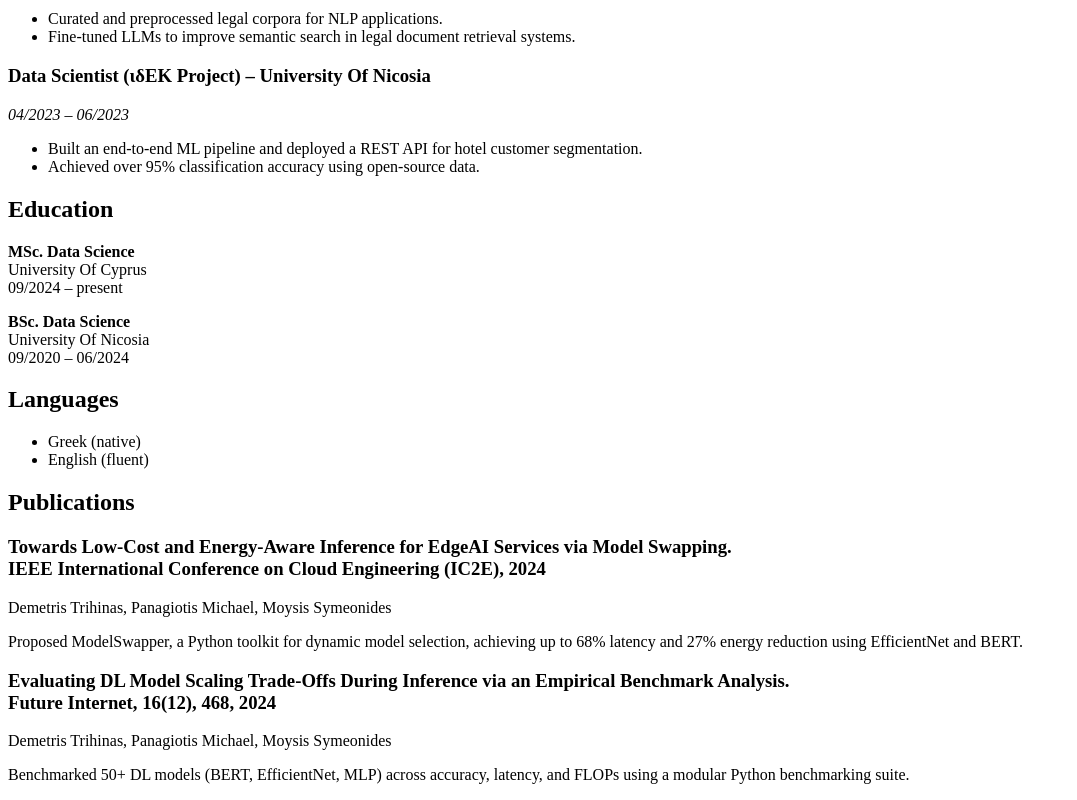
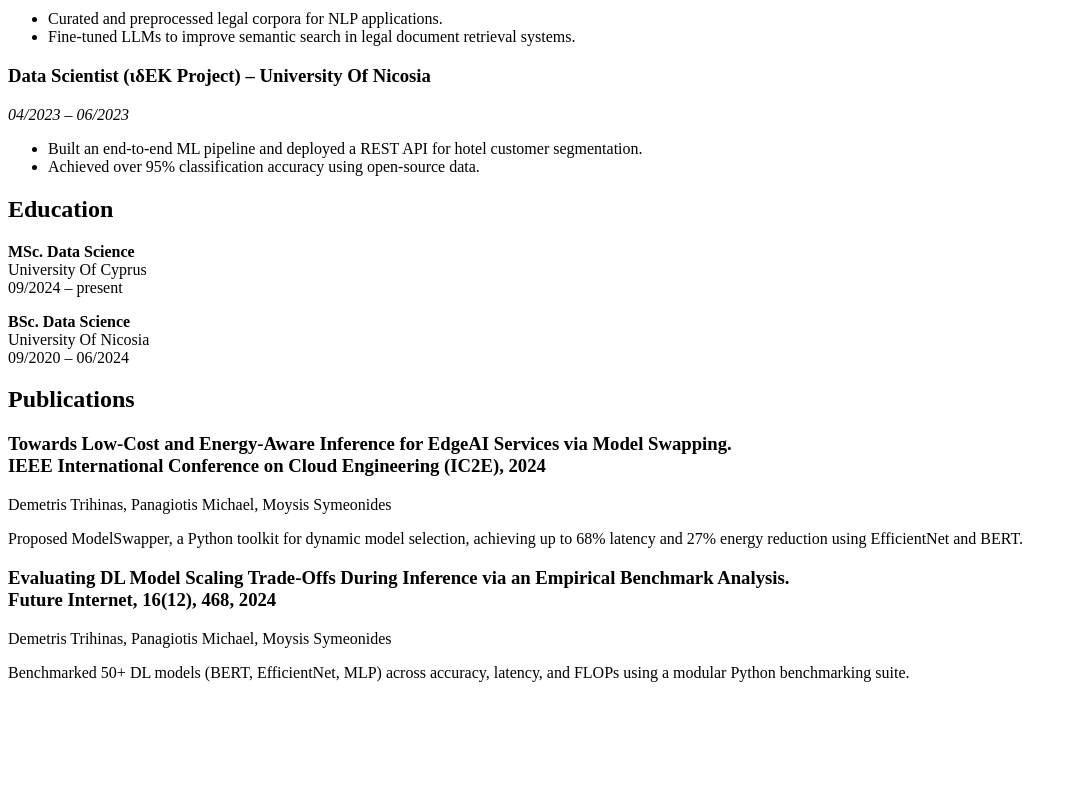
Before and after one commit to michp15/cv, a plain HTML site: page index.html in a window 1280 px wide. Shown: the part 596-1396 px from the top of the page, without its empty margins (0-1077 px from the left). After the commit the page ends 1294 px from the top, so only its background shows below. Drawn offline with Linux system fonts and the light colour scheme.

Commit message:
remove languages section

```diff
--- a/index.html
+++ b/index.html
@@ -49,12 +49,6 @@
   <p><strong>MSc. Data Science</strong><br />University Of Cyprus<br />09/2024 – present</p>
   <p><strong>BSc. Data Science</strong><br />University Of Nicosia<br />09/2020 – 06/2024</p>
 
-  <h2>Languages</h2>
-  <ul>
-    <li>Greek (native)</li>
-    <li>English (fluent)</li>
-  </ul>
-
   <h2>Publications</h2>
 
   <h3>Towards Low-Cost and Energy-Aware Inference for EdgeAI Services via Model Swapping.<br />
```
